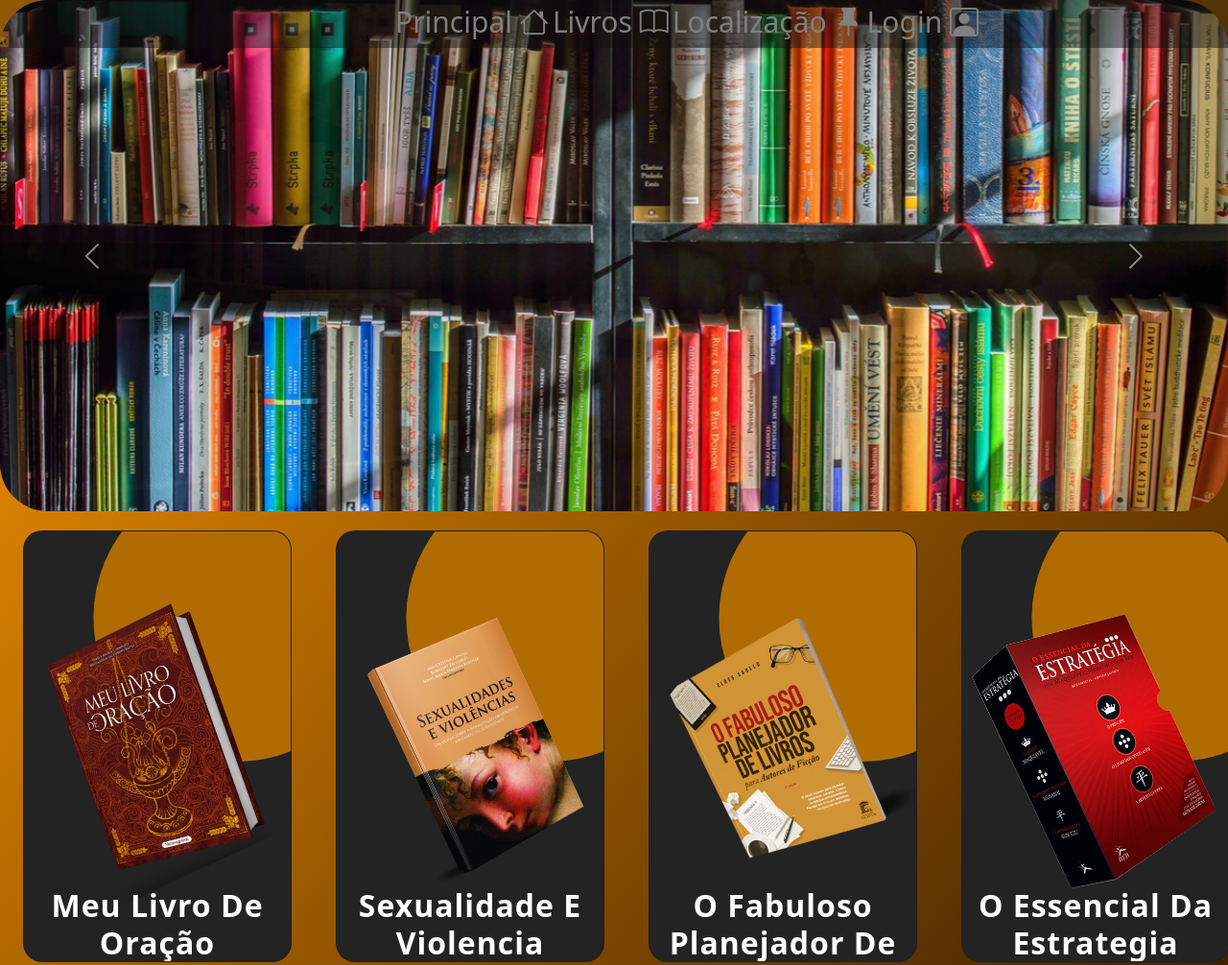
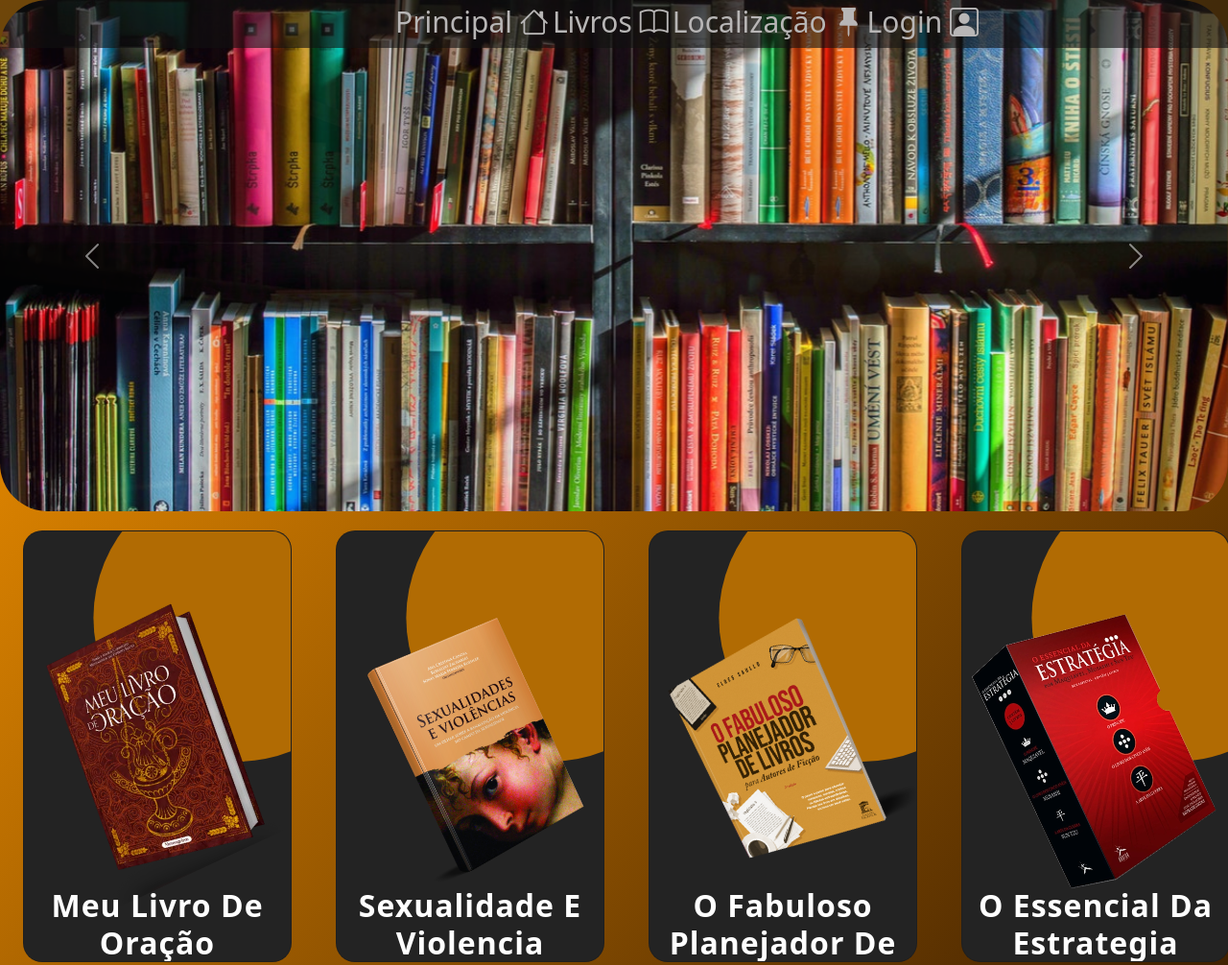
Before and after one commit to useranonymos/Meu-Projeto-Final, a plain HTML site: page index.html in a window 1280 px wide. Shown: the top 1006 px of the page at 96% size. Drawn offline with nearby package versions, Linux system fonts and the light colour scheme.

Commit message:
meu site de livros
site de livros

```diff
--- a/css/style.css
+++ b/css/style.css
@@ -12,7 +12,7 @@ body{
 .nav-bar{
 	width: 100%;
 	height: 50px;
-	background-color: rgba(17, 17, 17, 0.46);
+	background-color: rgba(17, 17, 17, 0.604);
   position: fixed;
   z-index: 1000;
 }
@@ -29,7 +29,7 @@ body{
 
 .nav-list a{
 	text-decoration: none;
-	color: gray;
+	color: rgb(184, 182, 182);
 }
 
 .nav-list a:hover{
```
